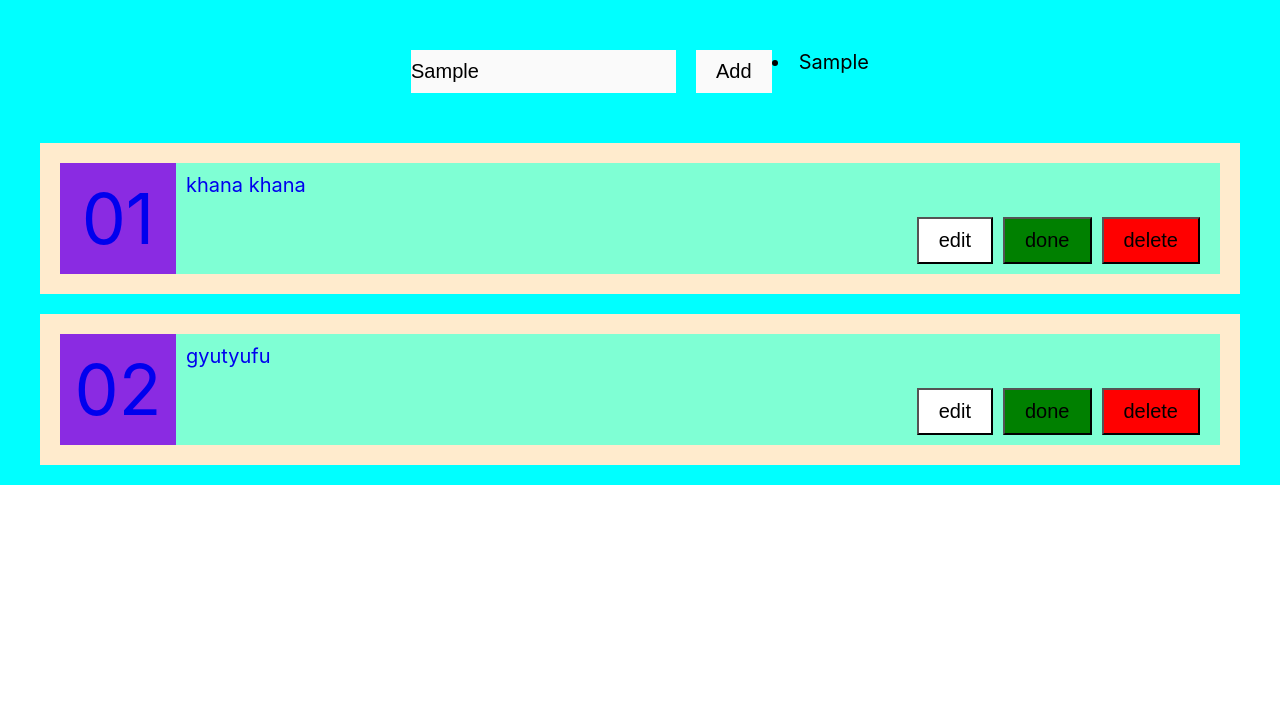
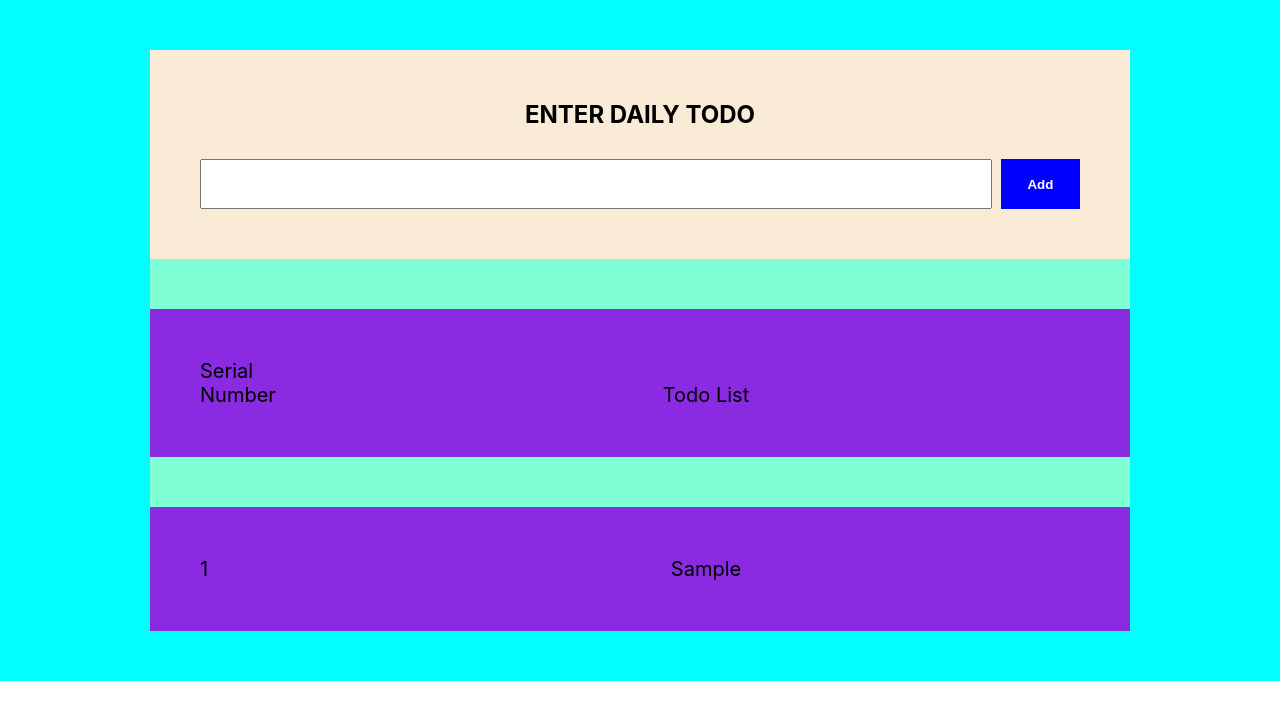
Before and after one commit to pawannagar1996/react-js, a React (Create React App) app: page / in a window 1280 px wide. Both pictures are taken after typing "Sample" into the empty fields and a click on the button "Add". Shown: the top 720 px of the page. Built offline with nearby package versions, Linux system fonts and the light colour scheme.

Commit message:
make todo list uncontrol again

```diff
--- a/src/App.js
+++ b/src/App.js
@@ -1,15 +1,10 @@
-
-import TodoAdd from "./components/todoList/todoAdd";
-import TodoListDetails from "./components/todoList/todoDetails";
-import "./styleCss/todoList.css"
-
-
+import TodoListUncntl from "./components/todoList2/todolistUncontrll";
 
 function App() {
   return (
   <div>
-   <TodoAdd/>
-  <TodoListDetails/>
+    {/* <ComponentTodoList/> */}
+    <TodoListUncntl/>
   </div>
   );
 }
--- /dev/null
+++ b/src/components/todoList2/todolistUncontrll.js
@@ -0,0 +1,93 @@
+import { useRef, useState } from "react";
+import "./todolistUncontroll.css";
+
+// export default function TodoListUncntl() {
+//   const inputref = useRef();
+//   const [todos, updateTodos] = useState([]);
+
+//   function handleAddTodo(event) {
+//     console.log(inputref.current.value);
+
+//     const newText = inputref.current.value;
+//     const todo = { id: Date.now(), text: newText };
+//     const newTodos = JSON.parse(JSON.stringify(todos));
+//     newTodos.push(todo);
+//     updateTodos(newTodos);
+//     inputref.current.value = "";
+//   }
+
+//   function renderList(todoItem) {
+//     const { id, text } = todoItem;
+//     return (
+//       <li key={id}>
+// <span>{id}</span>
+//         <span>{text}</span>
+//         {/* <span>{status}</span> */}
+//       </li>
+//     );
+//   }
+
+//   return (
+//     <div>
+//       <div>
+//         <input type="text" ref={inputref} />
+//         <input type="button" value="Add" onClick={handleAddTodo} />
+//       </div>
+//       <ul>{todos.map(renderList)}</ul>
+//     </div>
+//   );
+// }
+
+export default function TodoListUncntl() {
+  const currentRef = useRef();
+  const [currentValue, updateValue] = useState([]);
+  const [oldSerialNumber, updateSerialNumber] = useState(1);
+
+  function handleAddTodo(event) {
+    const newText = currentRef.current.value;
+    const todos = {
+      id: Date.now(),
+      text: newText,
+      serialNumber: oldSerialNumber,
+    };
+    const newTodos = JSON.parse(JSON.stringify(currentValue));
+    newTodos.push(todos);
+    updateValue(newTodos);
+    currentRef.current.value = "";
+    updateSerialNumber(oldSerialNumber + 1);
+  }
+
+  function renderList(items) {
+    const { id, text, serialNumber } = items;
+    return (
+      <div key={id}>
+        <li>
+          <span className="serial-number">{serialNumber}</span>
+          <span className="text">{text}</span>
+        </li>
+      </div>
+    );
+  }
+  return (
+    <div className="wrappertodo">
+      <div className="input">
+        <label htmlFor="addtodo">
+          <h2>enter daily todo</h2>
+        </label>
+        <input type="text" name="addtodo" ref={currentRef} />
+        <button onClick={handleAddTodo}>Add</button>
+      </div>
+
+      <ol>
+        <div>
+          <li>
+            <span className="serial-number">Serial Number</span>
+            <span className="text">Todo List</span>
+          </li>
+        </div>
+      </ol>
+
+      <ol>{currentValue.map(renderList)}</ol>
+    </div>
+  );
+}
--- /dev/null
+++ b/src/components/todoList2/todolistUncontroll.css
@@ -0,0 +1,76 @@
+*{margin: 0;padding: 0;box-sizing: border-box;}
+
+.wrappertodo{
+    background-color:aqua;
+    width:100%;
+    display: flex;
+
+    align-items: center;
+    padding-top: 50px;
+    padding-bottom: 50px;
+flex-direction: column;
+}
+
+.wrappertodo .input{
+
+    width: 100%;
+    max-width: 980px;
+    background-color: antiquewhite;
+    padding: 50x;
+    padding: 50px;
+}
+.wrappertodo .input label{
+
+    width: 100%;
+    height: 50px;
+    text-align: center;
+    text-transform:uppercase;
+
+}
+.wrappertodo .input input{
+
+    width:90%;
+    height: 50px;
+    margin-top: 30px;
+}
+.wrappertodo .input button{
+   font-weight:800;
+    color: white;
+    height: 50px;
+    background-color: blue;
+
+   width: 9%;
+    border: 0px;
+    margin-left: 1%;
+
+    margin-top: 30px;
+    cursor: pointer;
+   transition:all 0.5s;
+
+}
+.wrappertodo .input button:hover{
+    color: blue;
+    background-color:white;
+}
+
+ol {width: 100%;
+    max-width: 980px;
+    background-color: aquamarine;
+}
+ol li{background-color: blueviolet;
+    list-style-type: none;
+    padding: 50px;
+    margin-top: 50px;
+
+}
+.serial-number{
+
+    width: 15%; display: inline-block;
+    font-size: 20px;
+}
+.text{
+    width: 85%;
+    display: inline-block;
+    font-size: 20px;
+    text-align: center;
+}
```
Also changed, not shown: src/components/StyleButton.js (+26 -0 lines), src/components/todoList2/todoList2.js (added, +47 -0 lines), src/styleCss/todoList2.css (added).
